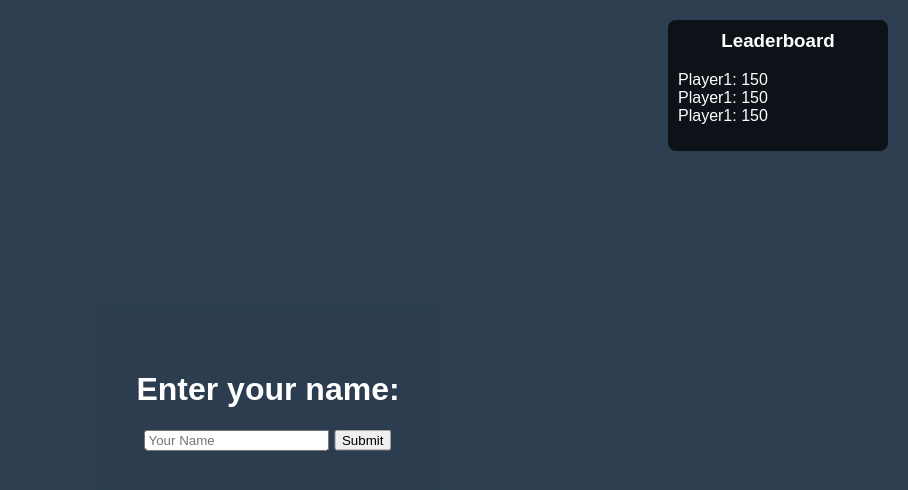
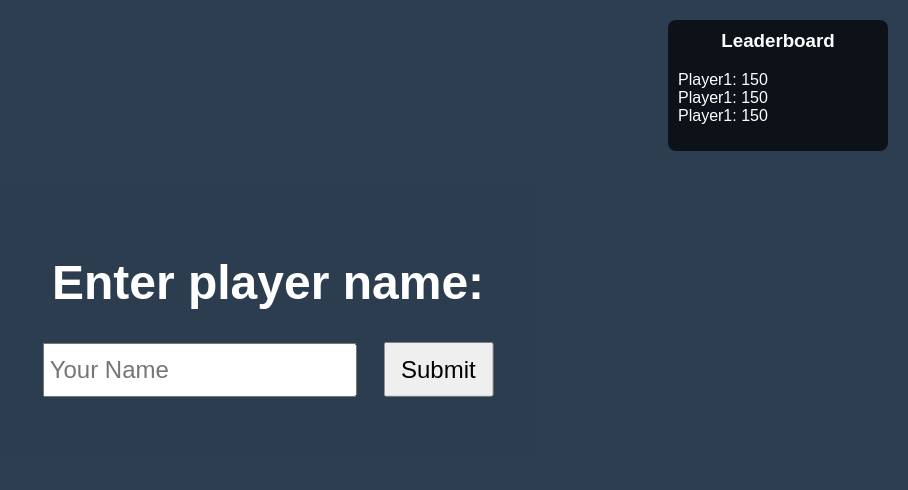
Before and after one commit to egarc258/chemistry.io, a plain HTML site: page index.html in a window 1280 px wide. Both pictures are taken after a click on the button "Start Game". Shown: the whole page, without its empty margins (372-1280 px from the left). Drawn offline with Linux system fonts and the light colour scheme.

Commit message:
UI improvements

```diff
--- a/index.html
+++ b/index.html
@@ -17,7 +17,7 @@
     </div>
 
     <div id="name-input-screen" style="display: none;">
-      <h1>Enter your name:</h1>
+      <h1>Enter player name:</h1>
       <input type="text" id="player-name" placeholder="Your Name"/>
       <button id="submit-name-btn">Submit</button>
     </div>
--- a/style.css
+++ b/style.css
@@ -34,6 +34,7 @@ body, html {
 
 #game-menu h1 {
     margin: 0 0 20px 0;
+    font-size: 75px;
 }
 
 #game-menu button {
@@ -42,18 +43,19 @@ body, html {
     background: #3498db;
     color: white;
     border-radius: 5px;
-    font-size: 16px;
+    font-size: 24px;
     cursor: pointer;
     transition: background 0.3s ease;
+    margin-top: 20px;
 }
 
 #game-menu button:hover {
     background: #2980b9;
 }
 
-#name-input-screen {
+#name-input-screen, #h1 {
     position: absolute;
-    top: 50%;
+    top: 40%;
     left: 50%;
     transform: translate(-50%, -50%);
     background: rgba(44, 62, 80, 0.8);
@@ -61,14 +63,24 @@ body, html {
     text-align: center;
     border-radius: 10px;
     color: white;
+    font-size: 24px;
 }
 
-#name-input {
+#name-input, #player-name {
     width: 300px; /* Adjust width as needed */
     height: 40px; /* Adjust height as needed */
-    font-size: 48px; /* Increase font size for better readability */
+    font-size: 24px; /* Increase font size for better readability */
     padding: 5px; /* Add padding for better spacing */
     margin-bottom: 20px; /* Space between the input and the button */
+}
+
+#submit-name-btn{
+    width: 110px; /* Adjust width as needed */
+    height: 55px; /* Adjust height as needed */
+    font-size: 24px; /* Increase font size for better readability */
+    padding: 5px; /* Add padding for better spacing */
+    margin-bottom: 20px;
+    margin-left: 20px;
 }
 
 #leaderboard {
```
